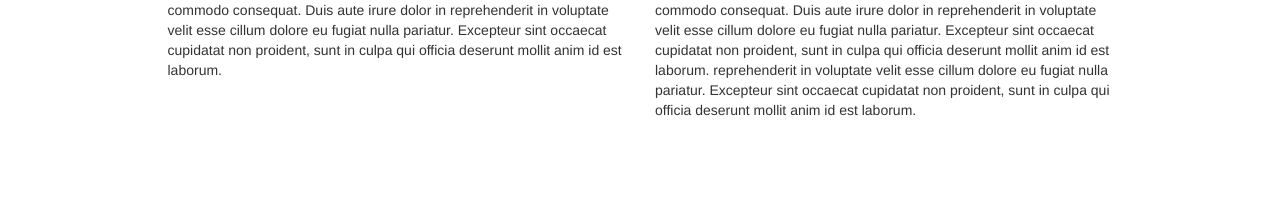
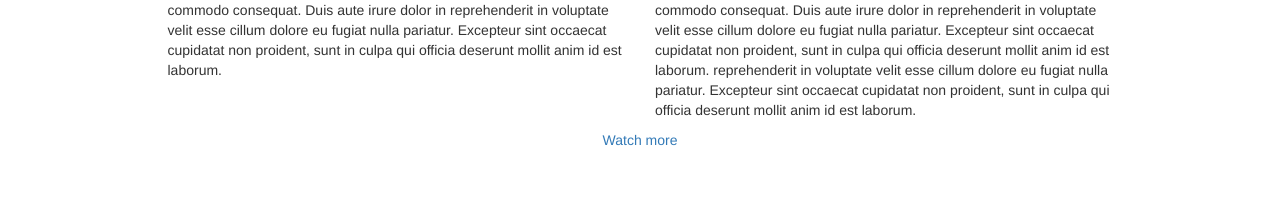
Before and after one commit to rochimra/kucingpsycho.github.io, a plain HTML site: page index.html in a window 1280 px wide. Shown: the part 821-1041 px from the top of the page. Drawn offline with nearby package versions, Linux system fonts and the light colour scheme.

Commit message:
menambahkan anker

```diff
--- a/index.html
+++ b/index.html
@@ -86,6 +86,11 @@
             proident, sunt in culpa qui officia deserunt mollit anim id est laborum. reprehenderit in voluptate velit esse
             cillum dolore eu fugiat nulla pariatur. Excepteur sint occaecat cupidatat non
             proident, sunt in culpa qui officia deserunt mollit anim id est laborum.</p>
+          </div>
+        </div>
+        <div class="row">
+          <div class="col-sm-12 text-center">
+            <a href="https://www.youtube.com/watch?v=1HussC8jKrk&list=PLFIM0718LjIWXagluzROrA-iBY9eeUt4w&index=20">Watch more</a>
           </div>
         </div>
       </div>
```
